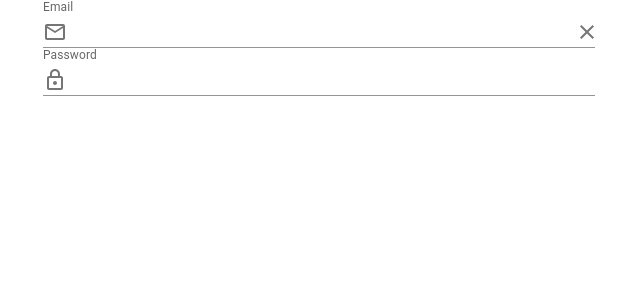
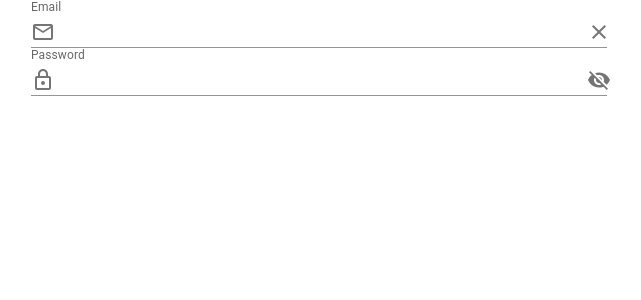
Before and after one commit to Thiagoccarb/Q9-Tecnologia---chalenge, a React (Create React App) app: page / in a window 1280 px wide. Shown: the top 300 px of the page, without its empty margins (321-962 px from the left). Built offline with nearby package versions, Linux system fonts and the light colour scheme.

Commit message:
Implements VisibilityIcon and VisibilityOffIcon logic in password TextField in LoginForm.tsx

```diff
--- a/src/pages/login/components/LoginForm.tsx
+++ b/src/pages/login/components/LoginForm.tsx
@@ -6,8 +6,11 @@ import ClearOutlinedIcon from '@mui/icons-material/ClearOutlined';
 import EmailOutlinedIcon from '@mui/icons-material/EmailOutlined';
 import { InputAdornment } from '@mui/material';
 import LockOutlinedIcon from '@mui/icons-material/LockOutlined';
+import VisibilityIcon from '@mui/icons-material/Visibility';
+import VisibilityOffIcon from '@mui/icons-material/VisibilityOff';
 
 export default function LoginForm() {
+  const [showPassword, setShowPassword] = React.useState<boolean>(false);
   const [loginCredentials, setLoginCredentials] = React.useState<{
     email: string, password: string
   }>({
@@ -51,7 +54,7 @@ export default function LoginForm() {
                     edge='end'
                     onClick={clearEmail}
                   >
-                    <ClearOutlinedIcon/>
+                    <ClearOutlinedIcon />
                   </IconButton>
                 }
               </InputAdornment>
@@ -79,6 +82,8 @@ export default function LoginForm() {
                 <IconButton
                   edge='end'
                 >
+                  {showPassword && <VisibilityIcon />}
+                  {!showPassword && <VisibilityOffIcon />}
                 </IconButton>
               </InputAdornment>
             ),
```
